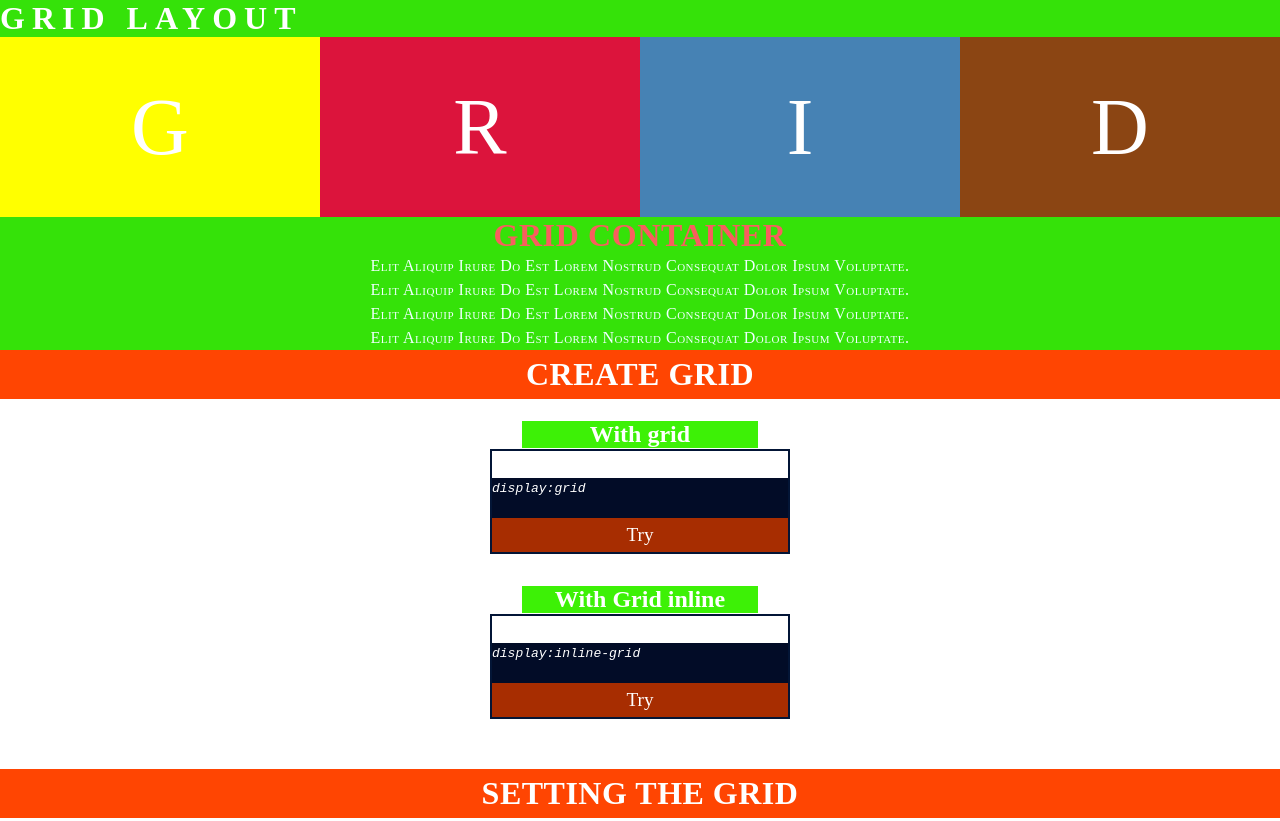
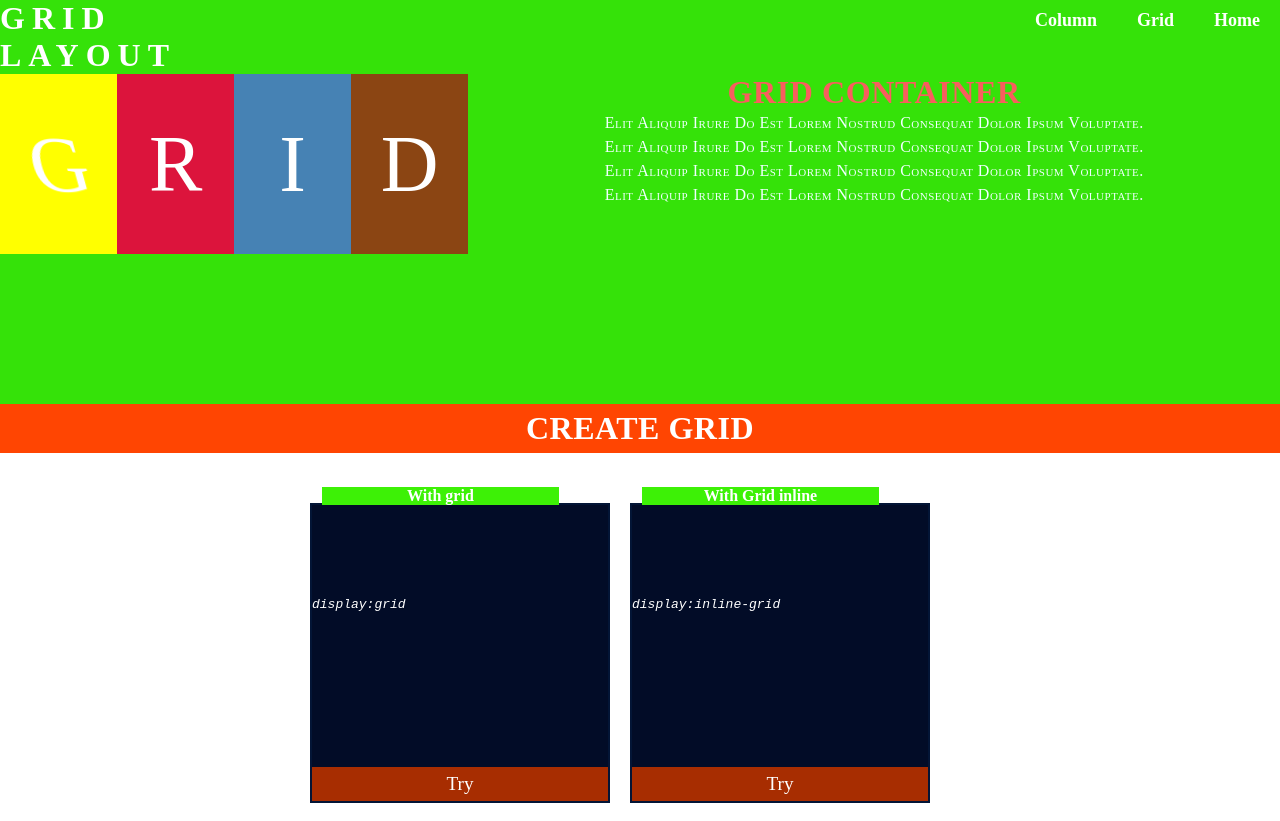
Before and after one commit to Tahinamg/trainingweb, a plain HTML site: page layoutgrid.html in a window 1280 px wide. Shown: the top 821 px of the page. Drawn offline with Linux system fonts and the light colour scheme.

Commit message:
layout of webpage

```diff
--- a/css/layoutgrid.css
+++ b/css/layoutgrid.css
@@ -1,4 +1,19 @@
+@keyframes strech{
+    0%{
+        transform: skewX(0deg);
+    }
+    30%{
+        transform: skewX(20deg);
+    }
+    60%{
+        transform: skewX(-20deg);
+    }
+    100%{
+        transform: skewX(0deg);
+    }
+}
 /*reset*/
+
 *{
     box-sizing:border-box ;
     margin: 0;
@@ -34,7 +49,7 @@
     transition: all 0.4s ease;
 }
 .navbar li:hover a,nav li:hover{
-    color:white;
+    color:chartreuse;
     background-color: crimson;
 }
 .headercontainer>div.headerlogo{
@@ -53,6 +68,10 @@ div.headerlogo div{
 /*define logo*/
 #g{
     background-color: yellow;
+}
+#g>span{
+    display: inline-block;
+    animation: strech 3s ease 0s infinite alternate;
 }
 #r{
     background-color: crimson
@@ -94,7 +113,6 @@ div.headerinfo>ul>li{
     flex-direction: column;
    justify-content: space-around;
    align-items: center;
-
 }
 .sectiontheme>h1, .sectiontheme>h2{
     width: 100%;
@@ -113,11 +131,16 @@ div.headerinfo>ul>li{
     display:grid;
     grid-template-columns: auto;
     row-gap: 60px;
+    column-gap: 20px;
     justify-content: center;
 }
 .containercard{
+    display: flex;
+    flex-direction: column;
     padding: 0px 0px;
     width: 300px;
+    min-height: 250px;
+    height: 300px;
     background-color: white;
     position: relative;
     border:2px solid rgb(3, 21, 54);
@@ -127,18 +150,21 @@ div.headerinfo>ul>li{
     color:white;
     background-color: rgb(61, 241, 6);
     text-align: center;
-    position: relative;
-    top: -30px;
+    position: absolute;
+    bottom: 100%;
     width: 80%;
-    margin: auto;
+    margin: 0 10px;
+    font-size: 16px;
 }
 
 div.card-body{
-    height: auto;
     background-color: rgb(2, 12, 39);
     color: white;
     font-style: italic;
     min-height: 40px;
+    height: 100%;
+    text-align: left;
+    padding-top:30%;
 }
 div.card-footer .button{
     width: 100%;
@@ -149,6 +175,7 @@ div.card-footer .button{
     font-size:larger;
     color: white;
     padding: 6px 0px;
+    text-transform: capitalize;
 }
 /*Settiing the footer mobile*/
 
@@ -177,3 +204,51 @@ ul{
     list-style-type: none;
 }
 /* setting header container*/
+
+/*medium screen vie*/
+@media screen and (min-width:700px){
+    /*the header*/
+    .headercontainer .navbar{
+        grid-template-columns: 300px auto;
+    }
+    .navbar ul{
+        display: block;
+    }
+    .navbar ul>li{
+        padding: 0px;
+        float:right;
+        width: auto;
+    }
+    .navbar ul>li>a{
+        padding:10px 20px;
+        color:white;
+        font-size: large;
+        font-weight: 600;
+    }
+    /*section */
+    .sectionitem{
+        grid-template-columns: auto auto;
+        align-items: center;
+        justify-content: space-around;
+    }
+}
+@media screen and (min-width:900px){
+   /*define logo*/
+   .headercontainer{
+       grid-template-areas: 'navbar navbar' 'logo information';
+       padding-bottom: 150px;
+   }
+
+   .sectionitem{
+       grid-template-columns: auto auto auto;
+       justify-content: center;
+   }
+
+}
+@media screen and (min-width:1200px){
+    .sectionitem{
+        grid-template-columns: auto auto auto auto;
+       justify-content: center;
+
+    }
+}
--- a/layoutgrid.html
+++ b/layoutgrid.html
@@ -20,10 +20,10 @@
             </ul>
         </nav>
         <div class="headerlogo">
-            <div id="g">G</div>
-            <div id="r">R</div>
-            <div id="i">I</div>
-            <div id="d">D</div>
+            <div id="g"><span>G</span></div>
+            <div id="r"><span>R</span></div>
+            <div id="i"><span>I</span></div>
+            <div id="d"><span>D</span></div>
         </div>
         <div class="headerinfo">
             <h1>Grid container</h1>
@@ -85,20 +85,21 @@
                     <div class="card-body">
                         <p>Id adipisicing aute tempor veniam ad.</p>
                         <code>column-gap:length unit;</code>
+                    </div>
                         <div class="card-footer">
                             <div class="button">try</div>
                         </div>
-                    </div>
+
                 </div>
                 <div  class="containercard">
                     <h2 class="card-title">Set the row gap</h2>
                     <div class="card-body">
                         <p>Id adipisicing aute tempor veniam ad.</p>
-                        <code>row-gap:length unit;</code>
+                        <code>row-gap:length unit;</code></div>
                         <div class="card-footer">
                             <div class="button">try</div>
                         </div>
-                    </div>
+
                 </div>
                 <div class="containercard">
                     <h2 class="card-title">align by main axis(x)</h2>
```
